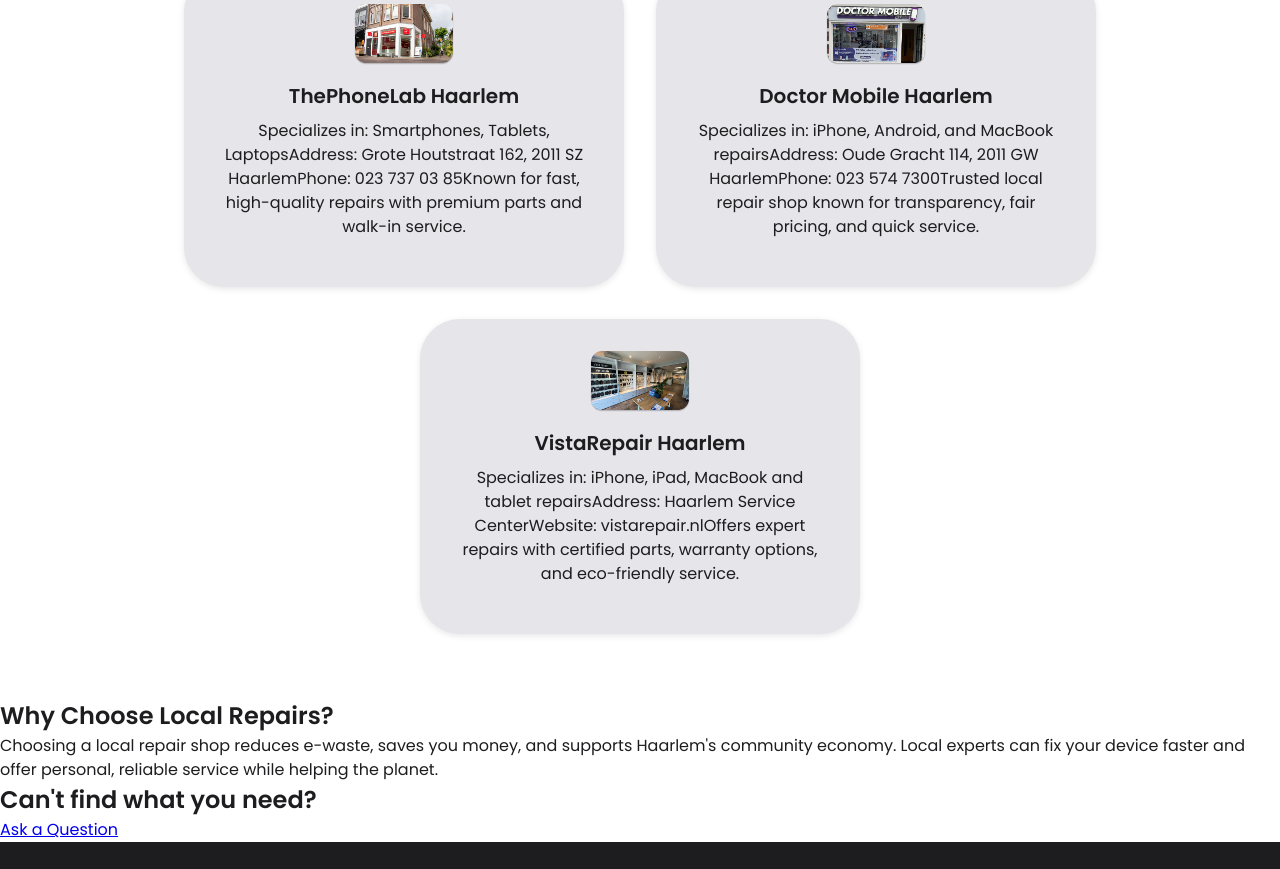
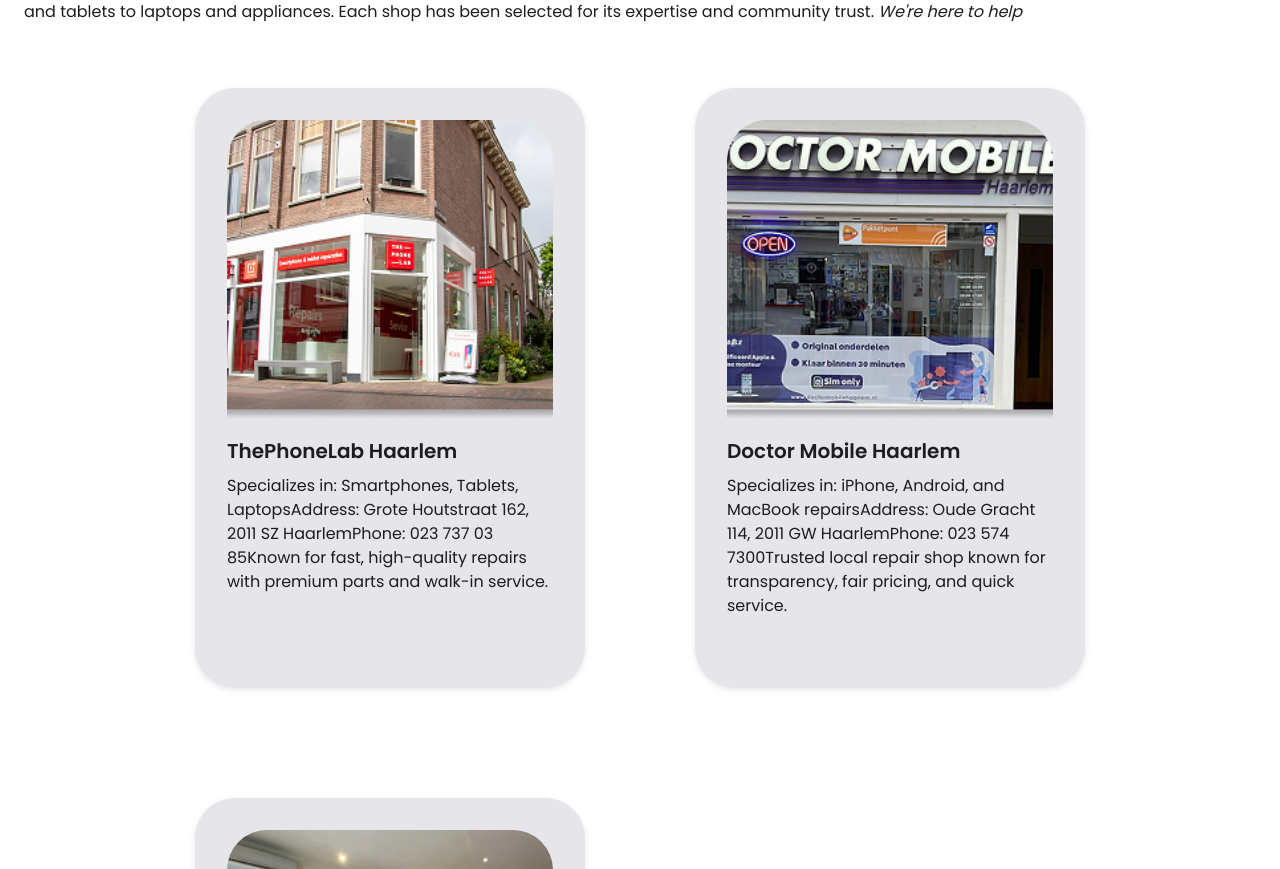
Before and after one commit to KavankaKam/repair-haarlem-final, a plain HTML site: page electronics.html in a window 1280 px wide. Shown: the part 244-1113 px from the top of the page. Drawn offline with Linux system fonts and the light colour scheme.

Commit message:
Added the css needed for electronics page.

```diff
--- a/css/style.css
+++ b/css/style.css
@@ -132,7 +132,8 @@ body {
   color: #1d1d1f;
   margin-bottom: 1rem;
 }
-.btn {
+.btn,
+.cta-button {
   background-color: #0071e3;
   color: #ffffff;
   border: none;
@@ -142,15 +143,18 @@ body {
   cursor: pointer;
   font-weight: 600;
   font-size: 18px;
-  transition: background-color 0.3s;
+  text-decoration: none;
+  transition: background-color 0.3s ease-in-out;
 }
 
-.btn:hover {
+.btn:hover,
+.cta-button:hover {
   background-color: #3399ff;
 }
 
 @media (min-width: 769px) {
-  .btn {
+  .btn,
+  .cta-button {
     width: 350px;
     height: 78px;
     padding: 0;
@@ -169,4 +173,76 @@ body {
   .card .btn {
     align-self: center;
   }
+
+  .card-content {
+    flex: 1 1 auto;
+  }
+
+  body.electronics-page .hero {
+    padding-top: 80px;
+  }
+  body.electronics-page .hero h1 {
+    margin-top: 0;
+  }
 }
+
+body.electronics-page .cards {
+  display: grid;
+  grid-template-columns: repeat(auto-fit, minmax(390px, 390px));
+  gap: 110px;
+  justify-content: center;
+  align-items: stretch;
+  padding-left: 24px;
+  padding-right: 24px;
+  max-width: 1600px;
+  margin: 0 auto;
+}
+
+body.electronics-page .card {
+  width: 390px;
+  height: 600px;
+}
+
+body.electronics-page .card img {
+  width: 100%;
+  height: 300px;
+  object-fit: cover;
+  display: block;
+  border-top-left-radius: 40px;
+  border-top-right-radius: 40px;
+}
+
+body.electronics-page .hero h1 {
+  font-size: 48px;
+  color: #1d1d1f;
+  text-align: left;
+}
+
+body.electronics-page,
+body.electronics-page .hero p,
+body.electronics-page .card-content p,
+body.electronics-page .card-content h2 {
+  color: #1d1d1f;
+  text-align: left;
+}
+
+body.electronics-page .section h2,
+body.electronics-page .cta-section h2 {
+  margin-bottom: 12px;
+}
+
+body.electronics-page .section {
+  margin-bottom: 48px;
+  padding-left: 24px;
+}
+
+body.electronics-page .cta-section {
+  margin-bottom: 100px;
+  padding-left: 24px;
+}
+
+body.electronics-page .hero {
+  text-align: left;
+  padding-left: 24px;
+  padding-right: 24px;
+}
```
